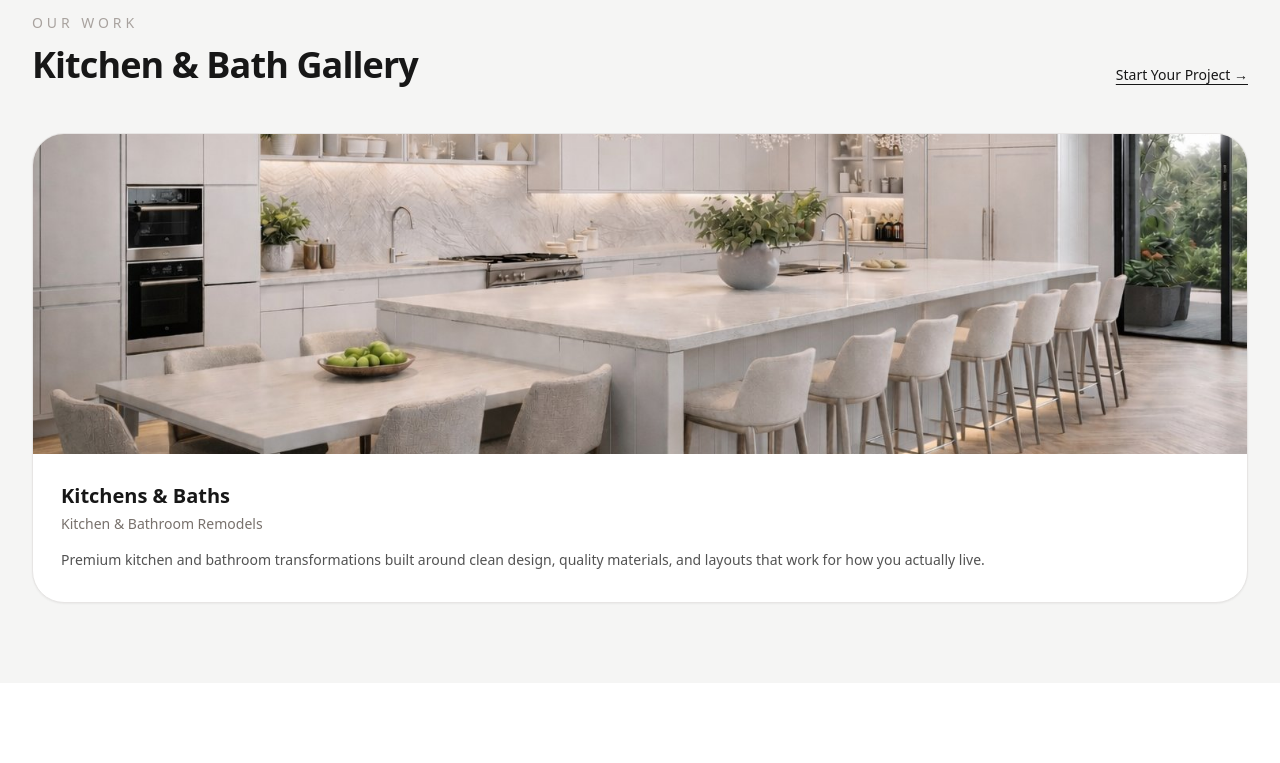
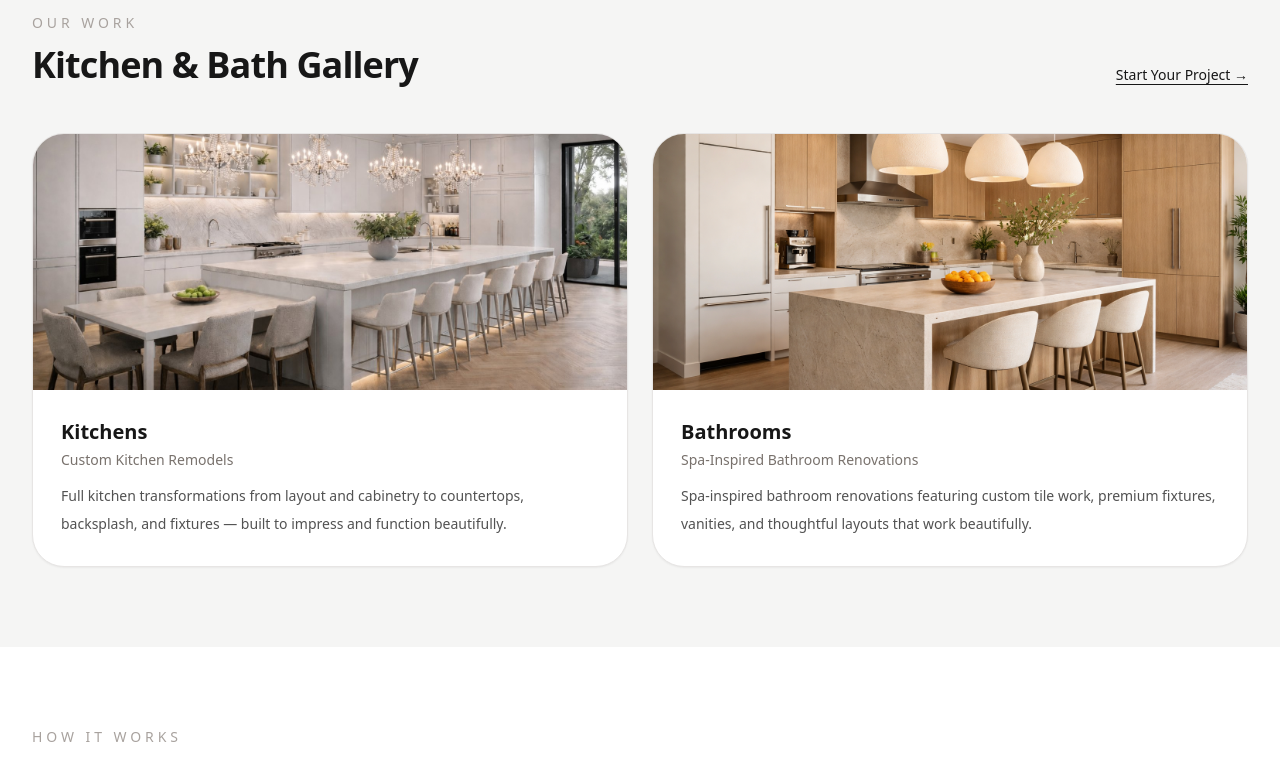
Before and after one commit to bpichhi-star/peachybuilders, a Next.js app: page /kitchens-baths in a window 1280 px wide. Shown: the part 1520-2283 px from the top of the page. Built offline with nearby package versions, Linux system fonts and the light colour scheme.

Commit message:
Update page.jsx

```diff
--- a/app/kitchens-baths/page.jsx
+++ b/app/kitchens-baths/page.jsx
@@ -1,17 +1,17 @@
 "use client";
+
 import { useState } from "react";
-import Link from "next/link";
-import { useRouter } from "next/navigation";
 
 export default function KitchensBathsPage() {
   const [menuOpen, setMenuOpen] = useState(false);
-  const router = useRouter();
 
   return (
     <div className="min-h-screen bg-stone-50 text-neutral-900">
+
+      {/* Header */}
       <header className="sticky top-0 z-50 border-b border-stone-200/80 bg-stone-50/90 backdrop-blur">
         <div className="mx-auto flex max-w-7xl items-center justify-between px-6 py-4 lg:px-8">
-          <button onClick={() => router.back()} className="text-left">
+          <button className="text-left">
             <div className="text-xl font-semibold tracking-[0.18em] text-neutral-900">PEACHY BUILDERS</div>
             <div className="text-xs uppercase tracking-[0.28em] text-stone-500">Kitchens & Bathrooms</div>
           </button>
@@ -20,9 +20,17 @@ export default function KitchensBathsPage() {
             <a href="#gallery" className="transition hover:text-neutral-950">Gallery</a>
             <a href="#process" className="transition hover:text-neutral-950">Process</a>
             <a href="#areas" className="transition hover:text-neutral-950">Areas</a>
-            <a href="#contact" className="rounded-full border border-neutral-900 px-4 py-2 font-medium transition hover:bg-neutral-900 hover:text-stone-50">Get Estimate</a>
+            <a href="#contact" className="rounded-full border border-neutral-900 px-4 py-2 font-medium transition hover:bg-neutral-900 hover:text-stone-50">
+              Get Estimate
+            </a>
           </nav>
-          <button type="button" onClick={() => setMenuOpen((v) => !v)} className="inline-flex items-center rounded-full border border-stone-300 bg-white px-4 py-2 text-sm font-medium md:hidden">Menu</button>
+          <button
+            type="button"
+            className="inline-flex items-center rounded-full border border-stone-300 bg-white px-4 py-2 text-sm font-medium md:hidden"
+            onClick={() => setMenuOpen(!menuOpen)}
+          >
+            Menu
+          </button>
         </div>
         {menuOpen && (
           <div className="border-t border-stone-200 bg-stone-50 px-6 py-4 md:hidden">
@@ -31,30 +39,44 @@ export default function KitchensBathsPage() {
               <a href="#gallery" onClick={() => setMenuOpen(false)}>Gallery</a>
               <a href="#process" onClick={() => setMenuOpen(false)}>Process</a>
               <a href="#areas" onClick={() => setMenuOpen(false)}>Areas</a>
-              <a href="#contact" onClick={() => setMenuOpen(false)} className="font-semibold text-neutral-950">Get Estimate</a>
+              <a href="#contact" onClick={() => setMenuOpen(false)}>Get Estimate</a>
             </nav>
           </div>
         )}
       </header>
 
       <main>
+
         {/* Hero */}
         <section className="relative overflow-hidden">
-          <div className="absolute inset-0 bg-cover bg-center bg-no-repeat" style={{ backgroundImage: "url('/images/projects/kitchens-baths/kb-9.jpg')" }} />
-          <div className="absolute inset-0 bg-neutral-900/50" />
+          <div
+            className="absolute inset-0 bg-cover bg-center bg-no-repeat"
+            style={{ backgroundImage: "url('/images/projects/kitchens-baths/kb-9.jpg')" }}
+          ></div>
+          <div className="absolute inset-0 bg-neutral-900/50"></div>
           <div className="relative mx-auto max-w-7xl px-6 py-28 lg:px-8 lg:py-40">
-            <div className="mb-5 inline-flex rounded-full border border-white/30 bg-white/10 px-4 py-2 text-xs font-medium uppercase tracking-[0.22em] text-white/80 backdrop-blur-sm">Greater Los Angeles Area</div>
-            <h1 className="max-w-3xl text-5xl font-semibold leading-tight tracking-tight text-white md:text-6xl">Kitchens &amp; Bathrooms</h1>
+            <div className="mb-5 inline-flex rounded-full border border-white/30 bg-white/10 px-4 py-2 text-xs font-medium uppercase tracking-[0.22em] text-white/80 backdrop-blur-sm">
+              Greater Los Angeles Area
+            </div>
+            <h1 className="max-w-3xl text-5xl font-semibold leading-tight tracking-tight text-white md:text-6xl">
+              Kitchens & Bathrooms
+            </h1>
             <p className="mt-6 max-w-xl text-lg leading-8 text-white/80">
               Premium interior remodels designed for how you live. From full kitchen overhauls to spa-inspired bathrooms, every project is built with quality materials and precision craftsmanship.
             </p>
             <div className="mt-8 flex flex-wrap gap-4">
-              <a href="#gallery" className="rounded-full bg-white px-7 py-3 text-sm font-semibold text-neutral-900 shadow-sm transition hover:-translate-y-px">View Our Work</a>
-              <a href="#contact" className="rounded-full border border-white/50 bg-white/10 px-7 py-3 text-sm font-medium text-white backdrop-blur-sm transition hover:bg-white/20">Request Free Estimate</a>
+              <a href="#gallery" className="rounded-full bg-white px-7 py-3 text-sm font-semibold text-neutral-900 shadow-sm transition hover:-translate-y-px">
+                View Our Work
+              </a>
+              <a href="#contact" className="rounded-full border border-white/50 bg-white/10 px-7 py-3 text-sm font-medium text-white backdrop-blur-sm transition hover:bg-white/20">
+                Request Free Estimate
+              </a>
             </div>
             <div className="mt-12 flex flex-wrap gap-3">
-              {["Licensed & Insured", "25+ Years Experience", "Free Estimates", "Design-Driven"].map((tag) => (
-                <div key={tag} className="rounded-full border border-white/20 bg-white/10 px-4 py-2 text-sm text-white/80 backdrop-blur-sm">{tag}</div>
+              {["Licensed & Insured", "25+ Years Experience", "Free Estimates", "Design-Driven"].map((badge) => (
+                <div key={badge} className="rounded-full border border-white/20 bg-white/10 px-4 py-2 text-sm text-white/80 backdrop-blur-sm">
+                  {badge}
+                </div>
               ))}
             </div>
           </div>
@@ -72,16 +94,21 @@ export default function KitchensBathsPage() {
                 { title: "Kitchen Remodels", desc: "Full kitchen transformations from layout and cabinetry to countertops, backsplash, and fixtures — built to impress and function beautifully." },
                 { title: "Bathroom Remodels", desc: "Spa-inspired bathroom renovations featuring custom tile work, premium fixtures, vanities, and thoughtful layouts." },
                 { title: "Custom Cabinetry", desc: "Built-to-order cabinetry designed to maximize your space and match your aesthetic — kitchens, bathrooms, and beyond." },
-              ].map((svc) => (
-                <div key={svc.title} className="rounded-[2rem] border border-stone-200 bg-stone-50 p-8">
-                  <h3 className="text-2xl font-semibold">{svc.title}</h3>
-                  <p className="mt-4 text-base leading-8 text-neutral-600">{svc.desc}</p>
+              ].map((s) => (
+                <div key={s.title} className="rounded-[2rem] border border-stone-200 bg-stone-50 p-8">
+                  <h3 className="text-2xl font-semibold">{s.title}</h3>
+                  <p className="mt-4 text-base leading-8 text-neutral-600">{s.desc}</p>
                 </div>
               ))}
             </div>
             <div className="mt-8 grid grid-cols-2 gap-3 sm:grid-cols-4">
-              {["Kitchen Remodels", "Bathroom Remodels", "Custom Cabinetry", "Countertops & Surfaces", "Tile & Backsplash", "Fixture Upgrades", "Spa Bathrooms", "Open Concept Layouts"].map((tag) => (
-                <div key={tag} className="rounded-2xl border border-stone-200 bg-stone-50 px-4 py-3 text-sm text-neutral-700">{tag}</div>
+              {[
+                "Kitchen Remodels", "Bathroom Remodels", "Custom Cabinetry", "Countertops & Surfaces",
+                "Tile & Backsplash", "Fixture Upgrades", "Spa Bathrooms", "Open Concept Layouts",
+              ].map((tag) => (
+                <div key={tag} className="rounded-2xl border border-stone-200 bg-stone-50 px-4 py-3 text-sm text-neutral-700">
+                  {tag}
+                </div>
               ))}
             </div>
           </div>
@@ -93,26 +120,68 @@ export default function KitchensBathsPage() {
             <div className="mb-12 flex items-end justify-between">
               <div>
                 <div className="text-sm uppercase tracking-[0.28em] text-stone-400">Our Work</div>
-                <h2 className="mt-3 text-4xl font-semibold tracking-tight">Kitchen &amp; Bath Gallery</h2>
+                <h2 className="mt-3 text-4xl font-semibold tracking-tight">Kitchen & Bath Gallery</h2>
               </div>
-              <a href="#contact" className="hidden text-sm font-medium underline underline-offset-4 md:block">Start Your Project →</a>
+              <a href="#contact" className="hidden text-sm font-medium underline underline-offset-4 md:block">
+                Start Your Project →
+              </a>
             </div>
-            <Link href="/projects/kitchens-baths" className="group overflow-hidden rounded-[2rem] border border-stone-200 bg-white shadow-sm transition duration-300 hover:-translate-y-1 hover:shadow-xl block">
-              <div className="relative h-80 overflow-hidden bg-cover bg-center" style={{ backgroundImage: "url('/images/projects/kitchens-baths/kb-10.jpg')" }}>
-                <div className="absolute inset-0 bg-neutral-900/0 transition-all duration-300 group-hover:bg-neutral-900/20" />
+
+            <div className="grid gap-6 lg:grid-cols-2">
+
+              {/* Kitchens Card */}
+              <a
+                className="group overflow-hidden rounded-[2rem] border border-stone-200 bg-white shadow-sm transition duration-300 hover:-translate-y-1 hover:shadow-xl"
+                href="/projects/kitchens"
+              >
+                <div
+                  className="relative h-64 overflow-hidden bg-cover bg-center"
+                  style={{ backgroundImage: "url('/images/projects/kitchens-baths/kb-10.jpg')" }}
+                >
+                  <div className="absolute inset-0 bg-neutral-900/0 transition-all duration-300 group-hover:bg-neutral-900/25"></div>
                   <div className="absolute bottom-4 right-4 flex items-center gap-1.5 rounded-full bg-white/95 px-3.5 py-2 text-xs font-semibold text-neutral-900 opacity-0 shadow-md backdrop-blur-sm transition-all duration-300 group-hover:opacity-100">
-                  View All Photos
+                    View Photos
                     <svg xmlns="http://www.w3.org/2000/svg" viewBox="0 0 20 20" fill="currentColor" className="h-3.5 w-3.5">
                       <path fillRule="evenodd" d="M3 10a.75.75 0 01.75-.75h10.638L10.23 5.29a.75.75 0 111.04-1.08l5.5 5.25a.75.75 0 010 1.08l-5.5 5.25a.75.75 0 11-1.04-1.08l4.158-3.96H3.75A.75.75 0 013 10z" clipRule="evenodd" />
                     </svg>
                   </div>
                 </div>
                 <div className="p-7">
-                <h3 className="text-xl font-semibold transition duration-200 group-hover:text-neutral-500">Kitchens &amp; Baths</h3>
-                <div className="mt-1 text-sm text-stone-500">Kitchen & Bathroom Remodels</div>
-                <p className="mt-3 text-sm leading-7 text-neutral-600">Premium kitchen and bathroom transformations built around clean design, quality materials, and layouts that work for how you actually live.</p>
+                  <h3 className="text-xl font-semibold transition duration-200 group-hover:text-neutral-500">Kitchens</h3>
+                  <div className="mt-1 text-sm text-stone-500">Custom Kitchen Remodels</div>
+                  <p className="mt-3 text-sm leading-7 text-neutral-600">
+                    Full kitchen transformations from layout and cabinetry to countertops, backsplash, and fixtures — built to impress and function beautifully.
+                  </p>
                 </div>
-            </Link>
+              </a>
+
+              {/* Bathrooms Card */}
+              <a
+                className="group overflow-hidden rounded-[2rem] border border-stone-200 bg-white shadow-sm transition duration-300 hover:-translate-y-1 hover:shadow-xl"
+                href="/projects/baths"
+              >
+                <div
+                  className="relative h-64 overflow-hidden bg-cover bg-center"
+                  style={{ backgroundImage: "url('/images/projects/kitchens-baths/kb-8.jpg')" }}
+                >
+                  <div className="absolute inset-0 bg-neutral-900/0 transition-all duration-300 group-hover:bg-neutral-900/25"></div>
+                  <div className="absolute bottom-4 right-4 flex items-center gap-1.5 rounded-full bg-white/95 px-3.5 py-2 text-xs font-semibold text-neutral-900 opacity-0 shadow-md backdrop-blur-sm transition-all duration-300 group-hover:opacity-100">
+                    View Photos
+                    <svg xmlns="http://www.w3.org/2000/svg" viewBox="0 0 20 20" fill="currentColor" className="h-3.5 w-3.5">
+                      <path fillRule="evenodd" d="M3 10a.75.75 0 01.75-.75h10.638L10.23 5.29a.75.75 0 111.04-1.08l5.5 5.25a.75.75 0 010 1.08l-5.5 5.25a.75.75 0 11-1.04-1.08l4.158-3.96H3.75A.75.75 0 013 10z" clipRule="evenodd" />
+                    </svg>
+                  </div>
+                </div>
+                <div className="p-7">
+                  <h3 className="text-xl font-semibold transition duration-200 group-hover:text-neutral-500">Bathrooms</h3>
+                  <div className="mt-1 text-sm text-stone-500">Spa-Inspired Bathroom Renovations</div>
+                  <p className="mt-3 text-sm leading-7 text-neutral-600">
+                    Spa-inspired bathroom renovations featuring custom tile work, premium fixtures, vanities, and thoughtful layouts that work beautifully.
+                  </p>
+                </div>
+              </a>
+
+            </div>
           </div>
         </section>
 
@@ -125,46 +194,59 @@ export default function KitchensBathsPage() {
             </div>
             <div className="grid gap-6 md:grid-cols-2 xl:grid-cols-4">
               {[
-                { step: "01", title: "Consultation", desc: "We walk through your space, understand your vision, and discuss design direction, materials, and budget." },
-                { step: "02", title: "Design & Planning", desc: "We finalize the layout, select materials, and create a plan so every decision is made with intention." },
-                { step: "03", title: "Build & Execution", desc: "Our team executes with precision — quality craftsmanship and clear communication throughout." },
-                { step: "04", title: "Final Walkthrough", desc: "We review every detail together to ensure the finished space exceeds your expectations." },
-              ].map((s) => (
-                <div key={s.step} className="rounded-[2rem] border border-stone-200 bg-stone-50 p-7">
-                  <div className="text-sm font-medium tracking-[0.22em] text-stone-400">{s.step}</div>
-                  <h3 className="mt-4 text-xl font-semibold">{s.title}</h3>
-                  <p className="mt-3 text-sm leading-7 text-neutral-600">{s.desc}</p>
+                { num: "01", title: "Consultation", desc: "We walk through your space, understand your vision, and discuss design direction, materials, and budget." },
+                { num: "02", title: "Design & Planning", desc: "We finalize the layout, select materials, and create a plan so every decision is made with intention." },
+                { num: "03", title: "Build & Execution", desc: "Our team executes with precision — quality craftsmanship and clear communication throughout." },
+                { num: "04", title: "Final Walkthrough", desc: "We review every detail together to ensure the finished space exceeds your expectations." },
+              ].map((step) => (
+                <div key={step.num} className="rounded-[2rem] border border-stone-200 bg-stone-50 p-7">
+                  <div className="text-sm font-medium tracking-[0.22em] text-stone-400">{step.num}</div>
+                  <h3 className="mt-4 text-xl font-semibold">{step.title}</h3>
+                  <p className="mt-3 text-sm leading-7 text-neutral-600">{step.desc}</p>
                 </div>
               ))}
             </div>
           </div>
         </section>
 
-        {/* Credentials */}
+        {/* Trust Bar */}
         <section className="bg-stone-100 py-12">
           <div className="mx-auto max-w-7xl px-6 lg:px-8">
             <div className="flex flex-wrap items-center justify-between gap-6 rounded-[2rem] border border-stone-200 bg-white p-8">
-              <div><div className="text-sm uppercase tracking-[0.24em] text-stone-400">License</div><div className="mt-1 text-xl font-semibold">License #1058911</div></div>
-              <div><div className="text-sm uppercase tracking-[0.24em] text-stone-400">Coverage</div><div className="mt-1 text-xl font-semibold">Fully Insured</div></div>
-              <div><div className="text-sm uppercase tracking-[0.24em] text-stone-400">Experience</div><div className="mt-1 text-xl font-semibold">25+ Years</div></div>
-              <div><div className="text-sm uppercase tracking-[0.24em] text-stone-400">Estimates</div><div className="mt-1 text-xl font-semibold">Always Free</div></div>
-              <a href="#contact" className="rounded-full bg-neutral-900 px-6 py-3 text-sm font-medium text-stone-50 transition hover:opacity-90">Get Estimate</a>
+              {[
+                { label: "License", value: "License #1058911" },
+                { label: "Coverage", value: "Fully Insured" },
+                { label: "Experience", value: "25+ Years" },
+                { label: "Estimates", value: "Always Free" },
+              ].map((item) => (
+                <div key={item.label}>
+                  <div className="text-sm uppercase tracking-[0.24em] text-stone-400">{item.label}</div>
+                  <div className="mt-1 text-xl font-semibold">{item.value}</div>
+                </div>
+              ))}
+              <a href="#contact" className="rounded-full bg-neutral-900 px-6 py-3 text-sm font-medium text-stone-50 transition hover:opacity-90">
+                Get Estimate
+              </a>
             </div>
           </div>
         </section>
 
-        {/* Service Areas */}
+        {/* Areas */}
         <section id="areas" className="bg-white py-20">
           <div className="mx-auto max-w-7xl px-6 lg:px-8">
             <div className="grid gap-10 lg:grid-cols-2 lg:items-center">
               <div>
                 <div className="text-sm uppercase tracking-[0.28em] text-stone-400">Service Areas</div>
                 <h2 className="mt-3 text-4xl font-semibold tracking-tight">We Serve the Greater LA Area</h2>
-                <p className="mt-4 text-lg leading-8 text-neutral-600">Based in Agoura Hills, Peachy Builders works throughout the western San Fernando Valley and surrounding communities.</p>
+                <p className="mt-4 text-lg leading-8 text-neutral-600">
+                  Based in Agoura Hills, Peachy Builders works throughout the western San Fernando Valley and surrounding communities.
+                </p>
               </div>
               <div className="grid grid-cols-2 gap-3 sm:grid-cols-4">
                 {["Agoura Hills", "Calabasas", "Westlake Village", "Woodland Hills", "Encino", "Tarzana", "Thousand Oaks", "Surrounding LA Areas"].map((area) => (
-                  <div key={area} className="rounded-2xl border border-stone-200 bg-stone-50 px-4 py-4 text-sm font-medium text-neutral-700">{area}</div>
+                  <div key={area} className="rounded-2xl border border-stone-200 bg-stone-50 px-4 py-4 text-sm font-medium text-neutral-700">
+                    {area}
+                  </div>
                 ))}
               </div>
             </div>
@@ -178,7 +260,9 @@ export default function KitchensBathsPage() {
               <div>
                 <div className="text-sm uppercase tracking-[0.28em] text-stone-400">Contact</div>
                 <h2 className="mt-3 text-4xl font-semibold">Ready to Get Started?</h2>
-                <p className="mt-4 text-lg leading-8 text-stone-300">Whether it&apos;s a kitchen remodel, bathroom renovation, or a full interior transformation — reach out and we&apos;ll walk you through next steps.</p>
+                <p className="mt-4 text-lg leading-8 text-stone-300">
+                  Whether it&apos;s a kitchen remodel, bathroom renovation, or a full interior transformation — reach out and we&apos;ll walk you through next steps.
+                </p>
                 <div className="mt-8 space-y-3 text-stone-300">
                   <div>📞 323-477-4733</div>
                   <div>✉️ Peachybuilders@gmail.com</div>
@@ -193,20 +277,24 @@ export default function KitchensBathsPage() {
                   <input className="w-full rounded-2xl border border-stone-200 px-4 py-3 text-sm outline-none transition focus:border-neutral-800" placeholder="Full name" autoComplete="name" name="name" />
                   <input className="w-full rounded-2xl border border-stone-200 px-4 py-3 text-sm outline-none transition focus:border-neutral-800" placeholder="Email address" type="email" name="email" />
                   <input className="w-full rounded-2xl border border-stone-200 px-4 py-3 text-sm outline-none transition focus:border-neutral-800" placeholder="Phone number" type="tel" name="phone" />
-                  <textarea className="h-28 w-full rounded-2xl border border-stone-200 px-4 py-3 text-sm outline-none transition focus:border-neutral-800" placeholder="Tell us about your project" name="message" />
-                  <button type="button" className="w-full rounded-full bg-neutral-900 py-3 text-sm font-medium text-stone-50 transition hover:opacity-90">Submit Request</button>
+                  <textarea className="h-28 w-full rounded-2xl border border-stone-200 px-4 py-3 text-sm outline-none transition focus:border-neutral-800" placeholder="Tell us about your project" name="message"></textarea>
+                  <button type="button" className="w-full rounded-full bg-neutral-900 py-3 text-sm font-medium text-stone-50 transition hover:opacity-90">
+                    Submit Request
+                  </button>
                 </div>
               </div>
             </div>
           </div>
         </section>
+
       </main>
 
+      {/* Footer */}
       <footer className="border-t border-stone-200 bg-stone-50">
         <div className="mx-auto flex max-w-7xl flex-col gap-4 px-6 py-8 text-sm text-neutral-500 lg:flex-row lg:items-center lg:justify-between lg:px-8">
           <div>
             <div className="font-semibold tracking-[0.16em] text-neutral-900">PEACHY BUILDERS</div>
-            <div className="mt-1">Kitchens & Bathrooms — Agoura Hills, CA</div>
+            <div className="mt-1">Kitchens &amp; Bathrooms — Agoura Hills, CA</div>
           </div>
           <div className="flex gap-6">
             <a href="#services" className="hover:text-neutral-900">Services</a>
@@ -216,6 +304,7 @@ export default function KitchensBathsPage() {
           </div>
         </div>
       </footer>
+
     </div>
   );
 }
```
Lines whose indentation alone changed are shown as unchanged.
